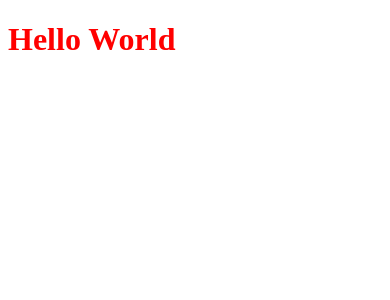
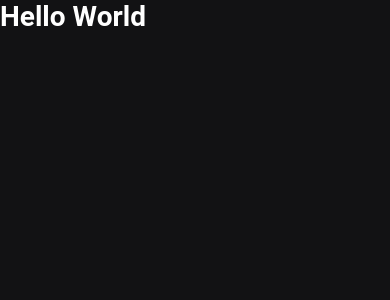
Before and after one commit to diegoMasin/dev-news-front-nextjs, a Next.js app: page / in a window 390 px wide. Shown: the top 300 px of the page. Built offline with nearby package versions, Linux system fonts and the light colour scheme.

Commit message:
Global Style.

```diff
--- a/src/pages/_app.tsx
+++ b/src/pages/_app.tsx
@@ -1,4 +1,6 @@
 import { AppProps } from "next/app";
+
+import "../styles/global.scss";
 
 function MyApp({ Component, pageProps }: AppProps) {
   return <Component {...pageProps} />;
--- a/src/pages/index.tsx
+++ b/src/pages/index.tsx
@@ -1,5 +1,4 @@
 import Head from "next/head";
-import styles from "../styles/home.module.scss";
 
 export default function Home() {
   return (
@@ -7,7 +6,7 @@
       <Head>
         <title>Home - Dev News</title>
       </Head>
-      <h1 className={styles.title}>Hello World</h1>
+      <h1>Hello World</h1>
     </>
   );
 }
--- /dev/null
+++ b/src/styles/global.scss
@@ -0,0 +1,47 @@
+* {
+  margin: 0;
+  padding: 0;
+  box-sizing: border-box;
+}
+
+:root {
+  --white: #fff;
+  --gray-100: ##e1e1e6;
+  --gray-300: #a8a8b3;
+  --gray-900: #121214;
+  --cyan-500: #61dafb;
+  --yellow-500: #eba417;
+}
+
+@media (max-width: 1080px) {
+  html {
+    font-size: 93.75%;
+  }
+}
+
+@media (max-width: 720px) {
+  html {
+    font-size: 87.5%;
+  }
+}
+
+body {
+  background: var(--gray-900);
+  color: var(--white);
+}
+
+body,
+input,
+textarea,
+select,
+button {
+  font: 400 1rem "Roboto", sans-serif;
+}
+button {
+  cursor: pointer;
+}
+
+a {
+  color: inherit;
+  text-decoration: none;
+}
--- a/src/styles/home.module.scss
+++ /dev/null
@@ -1,3 +0,0 @@
-.title {
-  color: red;
-}
```
